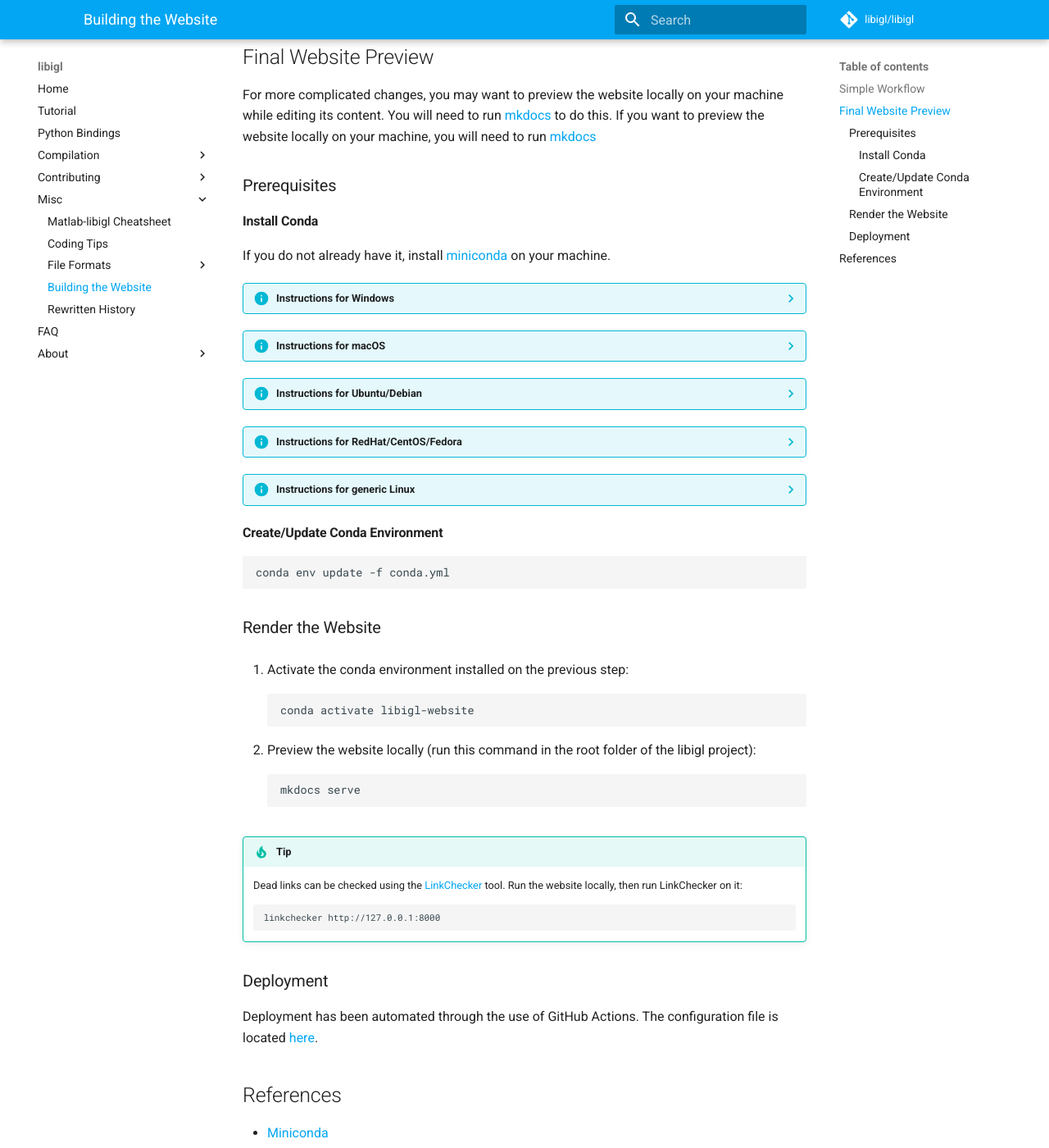
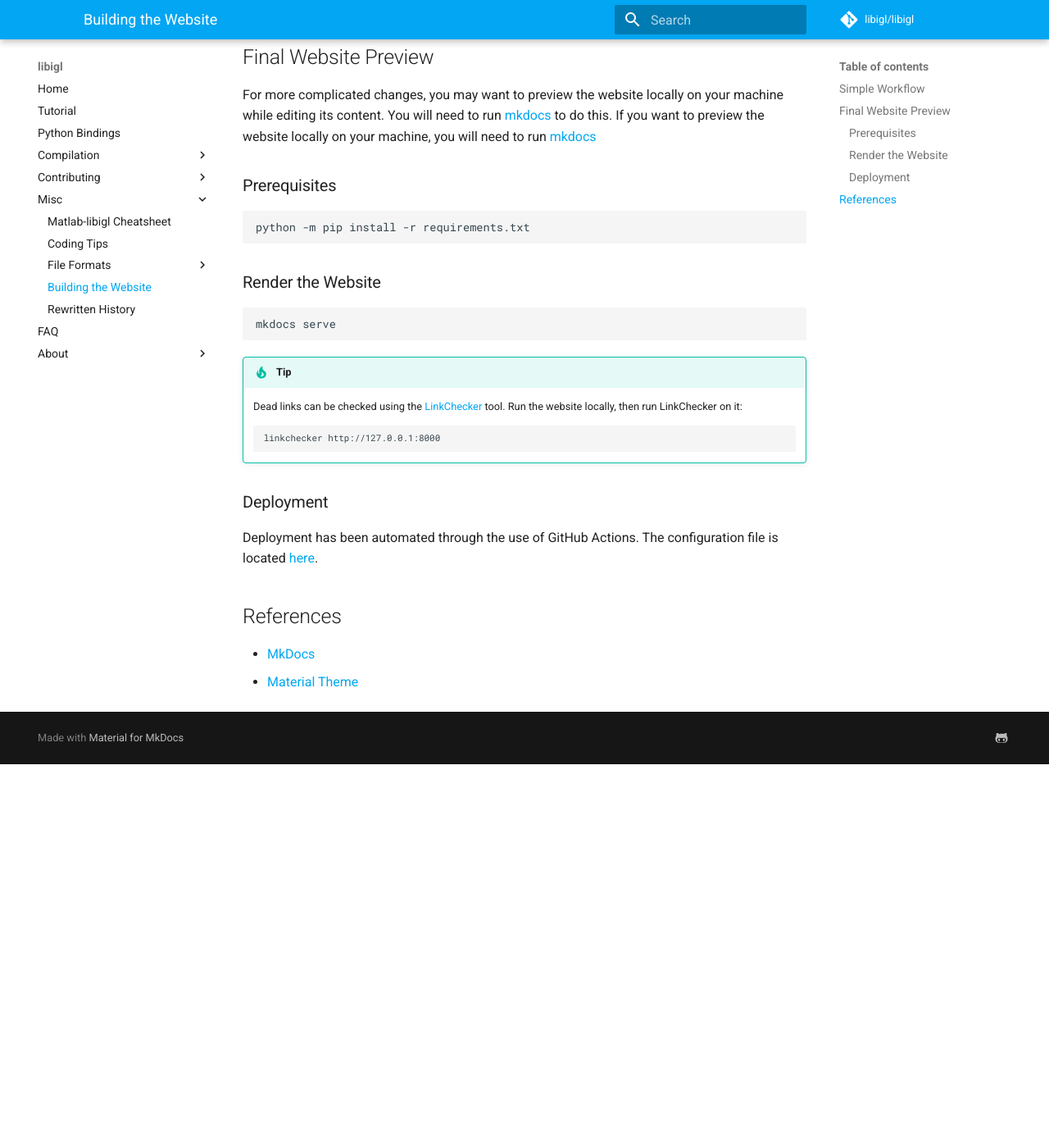
Before and after one commit to libigl/libigl.github.io, an MkDocs documentation site: the page built from docs/website.md, in a window 1280 px wide and 1400 px high, scrolled down 1500 px. Shown: the whole window at 82% size. Built offline with MkDocs 1.6.1 and Material for MkDocs 9.7.7, drawn with Linux system fonts in a browser that asks for light colours; comment, search, counter and statistics services are not loaded; after the commit the page ends 2432 px from its top, so only the background shows below that.

Commit message:
rm conda

````diff
--- a/docs/website.md
+++ b/docs/website.md
@@ -29,113 +29,15 @@ If you want to preview the website locally on your machine, you will need to run
 
 ### Prerequisites
 
-#### Install Conda
-
-If you do not already have it, install [miniconda](https://docs.conda.io/en/latest/miniconda.html) on your machine.
-
-??? info "Instructions for Windows"
-
-    - Option 1: Using [Chocolatey](https://chocolatey.org/):
-      ```
-      choco install -y miniconda3
-      ```
-
-    - Option 2: Using [Scoop](https://scoop.sh/):
-      ```bash
-      # Add the extras bucket
-      scoop bucket add extras
-      scoop install miniconda3
-      ```
-
-    - Option 3: [Manual Installation](https://conda.io/projects/conda/en/latest/user-guide/install/windows.html)
-
-??? info "Instructions for macOS"
-
-    - Option 1: Using Homebrew Cask:
-      ```bash
-      brew cask install miniconda
-      ```
-
-    - Option 2: [Manual Installation](https://conda.io/projects/conda/en/latest/user-guide/install/macos.html)
-    ```bash
-    wget https://repo.anaconda.com/miniconda/Miniconda3-latest-MacOSX-x86_64.sh
-    bash Miniconda3-latest-MacOSX-x86_64.sh
-    ```
-
-??? info "Instructions for Ubuntu/Debian"
-
-    1. Download the public GPG key and add the conda repository to the sources list
-        ```bash
-        # Install our public GPG key to trusted store
-        curl https://repo.anaconda.com/pkgs/misc/gpgkeys/anaconda.asc | gpg --dearmor > conda.gpg
-        install -o root -g root -m 644 conda.gpg /usr/share/keyrings/conda-archive-keyring.gpg
-
-        # Check whether fingerprint is correct (will output an error message otherwise)
-        gpg --keyring /usr/share/keyrings/conda-archive-keyring.gpg --no-default-keyring --fingerprint 34161F5BF5EB1D4BFBBB8F0A8AEB4F8B29D82806
-
-        # Add our Debian repo
-        echo "deb [arch=amd64 signed-by=/usr/share/keyrings/conda-archive-keyring.gpg] https://repo.anaconda.com/pkgs/misc/debrepo/conda stable main" > /etc/apt/sources.list.d/conda.list
-
-        **NB:** If you receive a Permission denied error when trying to run the above command (because `/etc/apt/sources.list.d/conda.list` is write protected), try using the following command instead:
-        echo "deb [arch=amd64 signed-by=/usr/share/keyrings/conda-archive-keyring.gpg] https://repo.anaconda.com/pkgs/misc/debrepo/conda stable main" | sudo tee -a /etc/apt/sources.list.d/conda.list
-        ```
-
-    2. Install the conda package manager:
-        ```bash
-        # Install it!
-        apt update
-        apt install conda
-        ```
-
-??? info "Instructions for RedHat/CentOS/Fedora"
-
-    1. Download the GPG key and add a repository configuration file for conda
-        ```bash
-        # Import our GPG public key
-        rpm --import https://repo.anaconda.com/pkgs/misc/gpgkeys/anaconda.asc
-
-        # Add the Anaconda repository
-        cat <<EOF > /etc/yum/repos.d/conda.repo
-        [conda]
-        name=Conda
-        baseurl=https://repo.anaconda.com/pkgs/misc/rpmrepo/conda
-        enabled=1
-        gpgcheck=1
-        gpgkey=https://repo.anaconda.com/pkgs/misc/gpgkeys/anaconda.asc
-        EOF
-        ```
-
-    2. Install the conda package manager:
-        ```
-        yum install conda
-        ```
-
-??? info "Instructions for generic Linux"
-
-    - [Manual installation](https://conda.io/projects/conda/en/latest/user-guide/install/linux.html):
-      ```bash
-      wget https://repo.anaconda.com/miniconda/Miniconda3-latest-Linux-x86_64.sh
-      bash Miniconda3-latest-Linux-x86_64.sh
-      ```
-
-#### Create/Update Conda Environment
-
+```bash
+python -m pip install -r requirements.txt
 ```
-conda env update -f conda.yml
-```
-
 
 ### Render the Website
 
-1. Activate the conda environment installed on the previous step:
-   ```bash
-   conda activate libigl-website
-   ```
-
-2. Preview the website locally (run this command in the root folder of the libigl project):
-   ```bash
-   mkdocs serve
-   ```
+```bash
+mkdocs serve
+```
 
 !!! tip
 
@@ -151,6 +53,5 @@ Deployment has been automated through the use of GitHub Actions. The configurati
 
 ## References
 
-- [Miniconda](https://docs.conda.io/en/latest/miniconda.html)
 - [MkDocs](http://www.mkdocs.org/)
 - [Material Theme](https://squidfunk.github.io/mkdocs-material/)
````
Also changed, not shown: conda.yml (deleted, +0 -15 lines), 1 other file.
